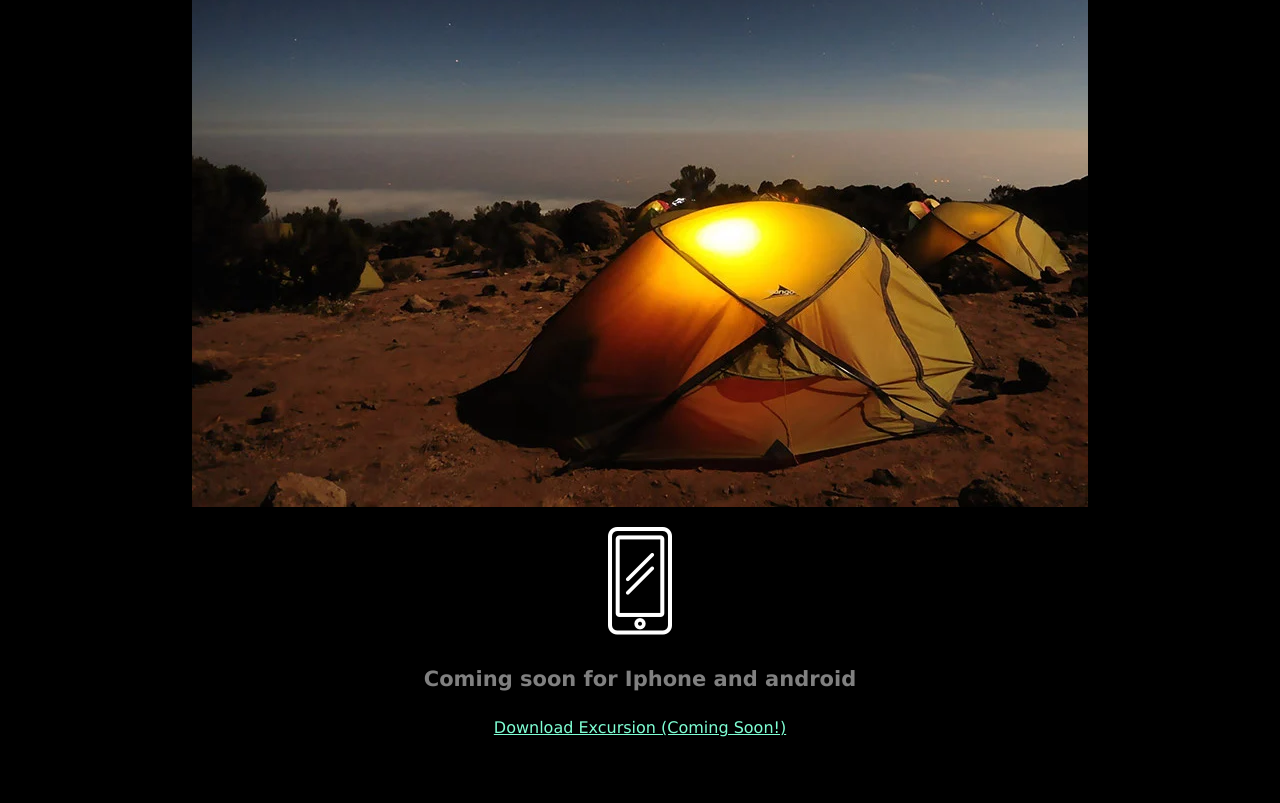
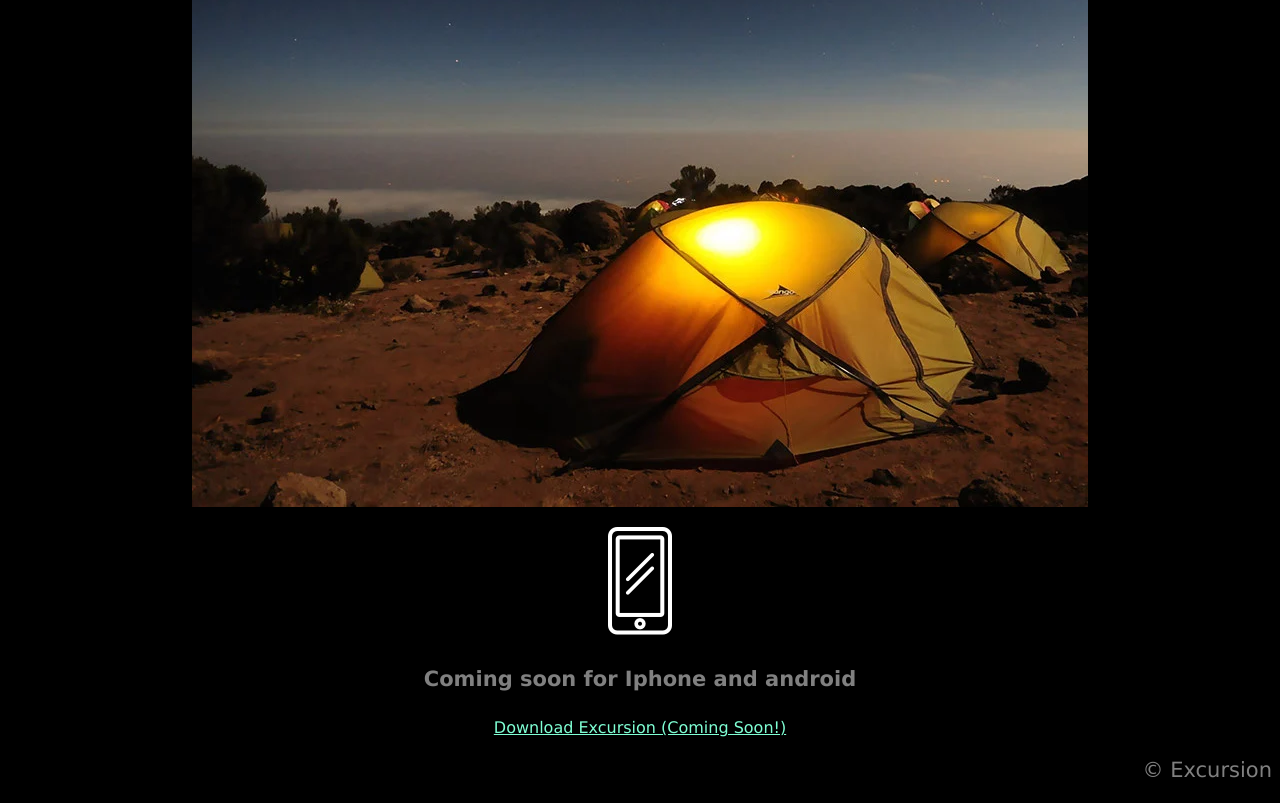
Before and after one commit to yusufibraimo/excursion, a plain HTML site: page index.html in a window 1280 px wide. Shown: the part 505-1308 px from the top of the page. Before the commit the page ends 1258 px from the top, so only its background shows below. Drawn offline with Linux system fonts and the light colour scheme.

Commit message:
Final push

```diff
--- a/index.html
+++ b/index.html
@@ -18,6 +18,8 @@
     <p><img src="resources/images/phone.webp" alt=""></p>
     <h4 class="subheader--sub-header">Coming soon for Iphone and android</h4>
     <p><a class="link--cta" href="#">Download Excursion (Coming Soon!)</a></a></p>
+    <p class="link--copyright"> © Excursion</p>
+
 
 </body>
 
--- a/resources/CSS/style.css
+++ b/resources/CSS/style.css
@@ -25,3 +25,9 @@ body {
     font-size: 16px;
     color: aquamarine;
 }
+
+.link--copyright {
+    color: gray;
+    font-size: 21px;
+    text-align: right;
+}
```
